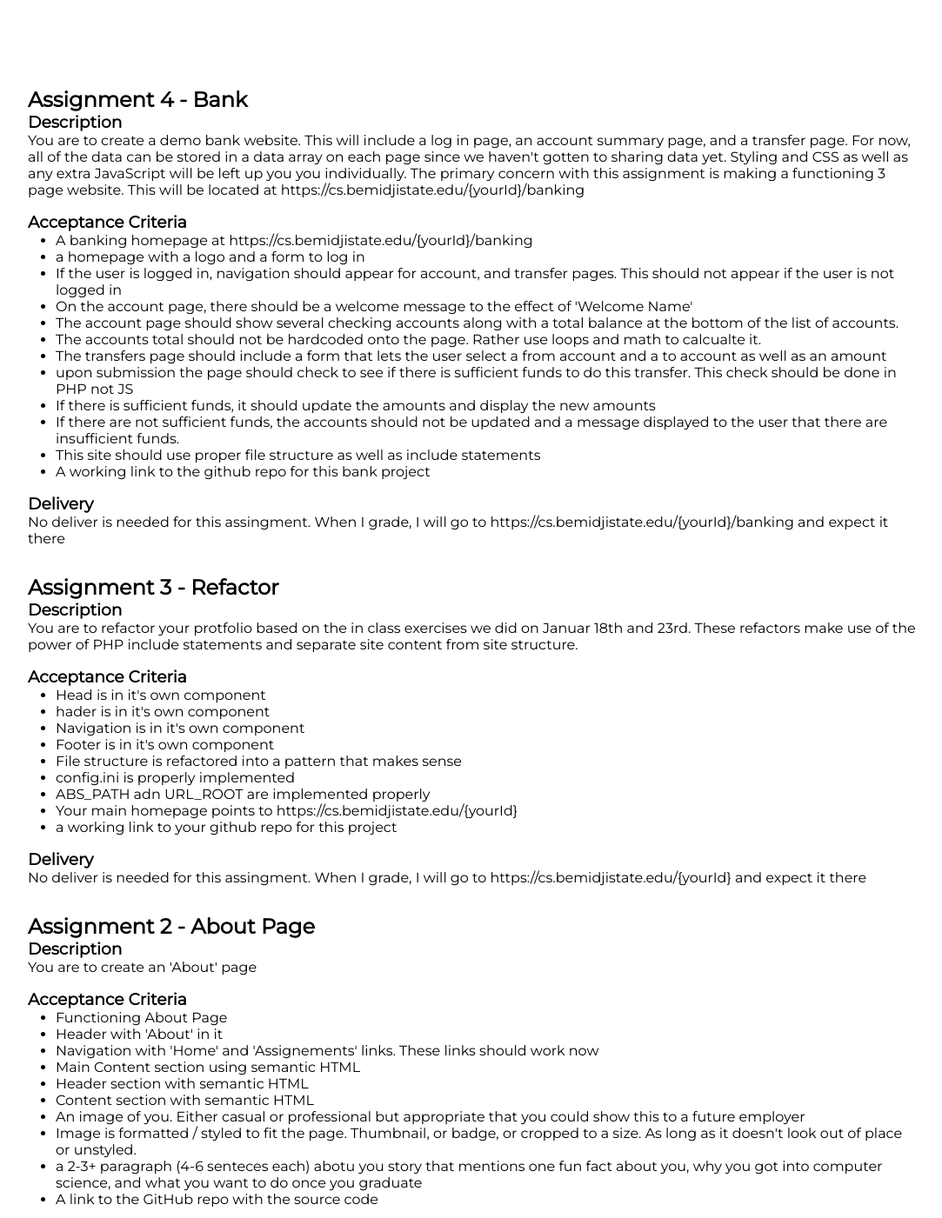
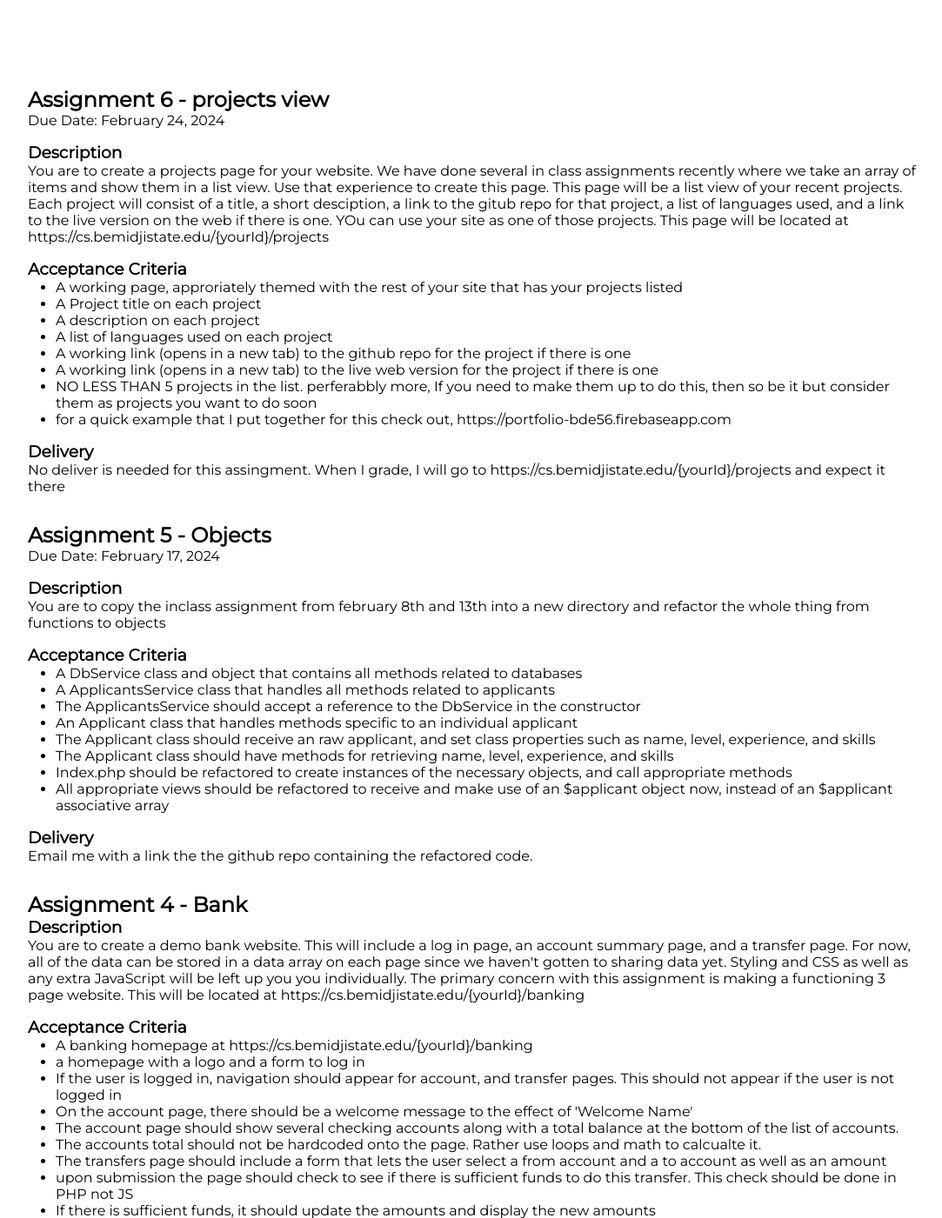
Before and after one commit to justincox56601/cs3270, a PHP site: page /assignments in a window 1280 px wide. Shown: the part 399-1800 px from the top of the page at 87% size, without its empty margins (96-1179 px from the left). Run offline with PHP 8.4, Linux system fonts and the light colour scheme; data that the repository does not hold is empty.

Commit message:
Added assignments 5 and 6

```diff
--- a/assignments/index.php
+++ b/assignments/index.php
@@ -5,6 +5,38 @@ $URL_BASE = $config[$environment]['URL_BASE'];
 $data = [
     'pageTitle' => 'Assignments',
     "assignments" =>[
+        [
+            'title' => 'Assignment 6 - projects view',
+            'description' =>"You are to create a projects page for your website.  We have done several in class assignments recently where we take an array of items and show them in a list view.  Use that experience to create this page.  This page will be a list view of your recent projects.  Each project will consist of a title, a short desciption, a link to the gitub repo for that project, a list of languages used, and a link to the live version on the web if there is one.  YOu can use your site as one of those projects. This page will be located at https://cs.bemidjistate.edu/{yourId}/projects",
+            'acceptanceCriteria' => [
+                "A working page, approriately themed with the rest of your site that has your projects listed",
+                "A Project title on each project",
+                "A description on each project",
+                "A list of languages used on each project",
+                "A working link (opens in a new tab) to the github repo for the project if there is one",
+                "A working link (opens in a new tab) to the live web version for the project if there is one",
+                "NO LESS THAN 5 projects in the list.  perferabbly more, If you need to make them up to do this, then so be it but consider them as projects you want to do soon",
+                "for a quick example that I put together for this check out, https://portfolio-bde56.firebaseapp.com"
+            ],
+            'delivery' => "No deliver is needed for this assingment.  When I grade, I will go to https://cs.bemidjistate.edu/{yourId}/projects and expect it there",
+            'dueDate' => 'February 24, 2024',
+        ],
+        [
+            'title' => 'Assignment 5 - Objects',
+            'description' =>"You are to copy the inclass assignment from february 8th and 13th into a new directory and refactor the whole thing from functions to objects",
+            'acceptanceCriteria' => [
+                "A DbService class and object that contains all methods related to databases",
+                "A ApplicantsService class that handles all methods related to applicants",
+                "The ApplicantsService should accept a reference to the DbService in the constructor",
+                "An Applicant class that handles methods specific to an individual applicant",
+                "The Applicant class should receive an raw applicant, and set class properties such as name, level, experience, and skills",
+                "The Applicant class should have methods for retrieving name, level, experience, and skills",
+                "Index.php should be refactored to create instances of the necessary objects, and call appropriate methods",
+                "All appropriate views should be refactored to receive and make use of an \$applicant object now, instead of an \$applicant associative array",
+            ],
+            'delivery' => "Email me with a link the the github repo containing the refactored code.",
+            'dueDate' => 'February 17, 2024',
+        ],
         [
             'title' => 'Assignment 4 - Bank',
             'description' =>"You are to create a demo bank website.  This will include a log in page, an account summary page, and a transfer page.  For now, all of the data can be stored in a data array on each page since we haven't gotten to sharing data yet. Styling and CSS as well as any extra JavaScript will be left up you you individually.  The primary concern with this assignment is making a functioning 3 page website.  This will be located at https://cs.bemidjistate.edu/{yourId}/banking",
@@ -86,6 +118,9 @@ $data = [
 
                 <article class="article">
                     <h2><?php echo $assignment['title']?></h2>
+                    <?php if($assignment['dueDate']): ?>
+                        <p>Due Date: <?php echo $assignment['dueDate']?></p>
+                    <?php endif ?>
                     <h3>Description</h3>
                     <p><?php echo $assignment['description']?></p>
                     <h3 style="margin-top:1rem;">Acceptance Criteria</h3>
```
